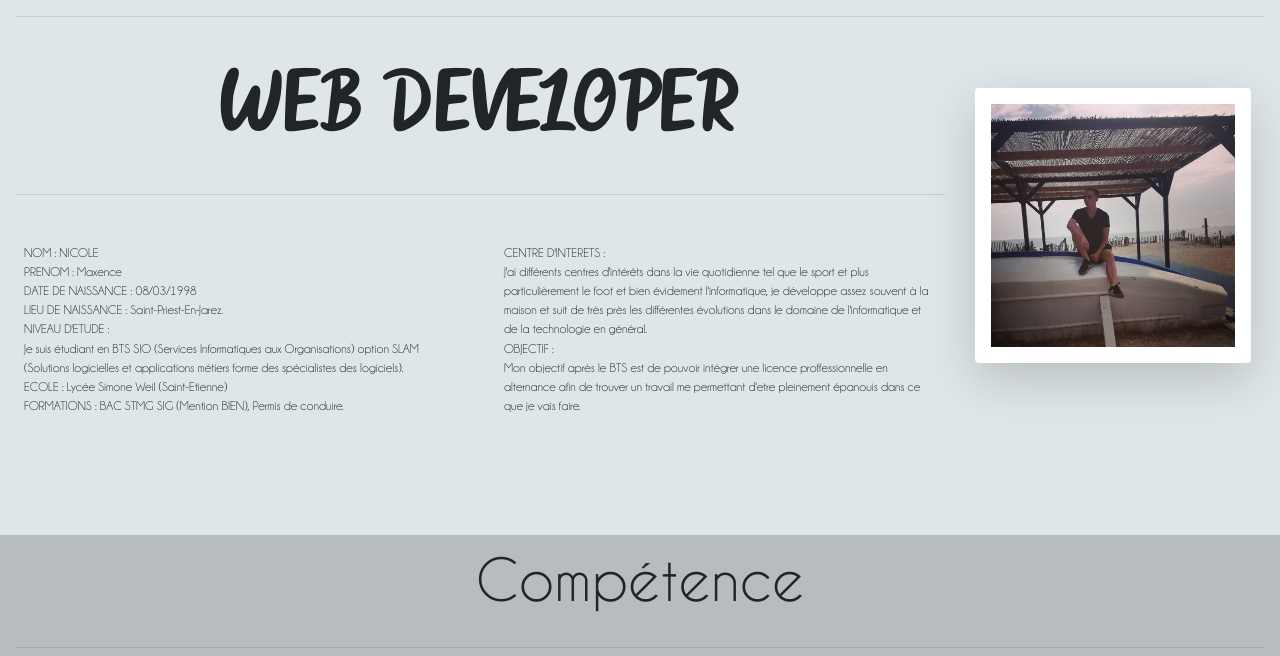
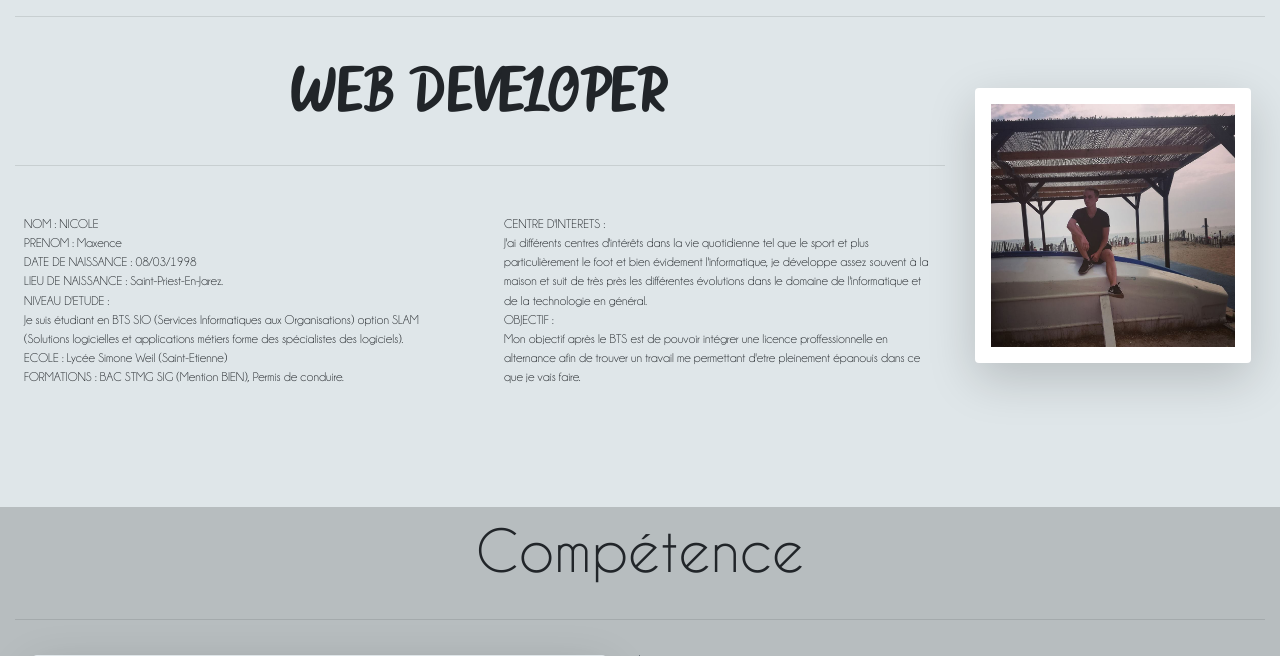
Before and after one commit to maxence4283/Portfolio, a PHP site: page / in a window 1280 px wide. Shown: the part 68-724 px from the top of the page. Run offline with PHP 8.4, Linux system fonts and the light colour scheme; some libraries are stand-ins or nearby versions; some web fonts are replaced.

Commit message:
Finition partielle du responsive de la partie Présentation

```diff
--- a/index.php
+++ b/index.php
@@ -72,9 +72,29 @@
           </div>
 
         <div class="row">
-            <div class="col-12 col-xs-12 col-sm-12 col-md-9 col-xl-9 col-lg-9">
+            <div class="col-12 col-xs-12 col-sm-12 col-md-12 col-xl-9 col-lg-9">
+                <!-- partie lg-->
+                <p class="text-center display-2  jellybean d-none d-xl-block" style="margin-bottom: -2%; font-size: 5vw">
+                    WEB DEVELOPER
+                </p>
 
-                <p class="text-center display-2  jellybean" style="margin-bottom: -2%">
+                <!-- partie xl-->
+                <p class="text-center display-2  jellybean d-none d-lg-block d-xl-none" style="margin-bottom: -2%">
+                    WEB DEVELOPER
+                </p>
+
+                <!-- partie md-->
+                <p class="text-center display-2  jellybean d-none d-md-block d-lg-none" style="margin-bottom: -2%">
+                    WEB DEVELOPER
+                </p>
+
+                <!-- partie sm-->
+                <p class="text-center display-2  jellybean d-none d-sm-block d-md-none" style="margin-bottom: -2%">
+                    WEB DEVELOPER
+                </p>
+
+                <!-- partie xs-->
+                <p class="text-center display-2  jellybean d-block d-sm-none" style="margin-bottom: -2%">
                     WEB DEVELOPER
                 </p>
 
@@ -191,9 +211,29 @@
                 </div>
             </div>
 
-            <div class="col-12 col-xs-12 col-sm-12 col-md-3 col-xl-3 col-lg-3">
+            <div class="col-12 col-xs-12 col-sm-12 col-md-12 col-xl-3 col-lg-3">
+                <!-- partie lg-->
+                <div class="shadow-lg p-3 mb-5 bg-white rounded d-none d-xl-block" style="margin-top: 10%;margin-right: 5%">
+                    <img src="Public/img/moi.jpg" style="max-width: 100%"/>
+                </div>
 
-                <div class="shadow-lg p-3 mb-5 bg-white rounded" style="margin-top: 10%;margin-right: 5%">
+                <!-- partie xl-->
+                <div class="shadow-lg p-3 mb-5 bg-white rounded d-none d-lg-block d-xl-none" style="margin-top: 10%;margin-right: 5%">
+                    <img src="Public/img/moi.jpg" style="max-width: 100%"/>
+                </div>
+
+                <!-- partie md-->
+                <div class="shadow-lg p-3 mb-5 bg-white rounded  d-none d-md-block d-lg-none" style="margin-top: 10%;margin-right: 5%">
+                    <img src="Public/img/moi.jpg" style="max-width: 100%"/>
+                </div>
+
+                <!-- partie sm-->
+                <div class="shadow-lg p-3 mb-5 bg-white rounded d-none d-sm-block d-md-none" style="margin-top: 10%;margin-right: 5%">
+                    <img src="Public/img/moi.jpg" style="max-width: 100%"/>
+                </div>
+
+                <!-- partie xs-->
+                <div class="shadow-lg p-3 mb-5 bg-white rounded d-block d-sm-none" style="margin-top: 10%;margin-right: 5%">
                     <img src="Public/img/moi.jpg" style="max-width: 100%"/>
                 </div>
 
```
